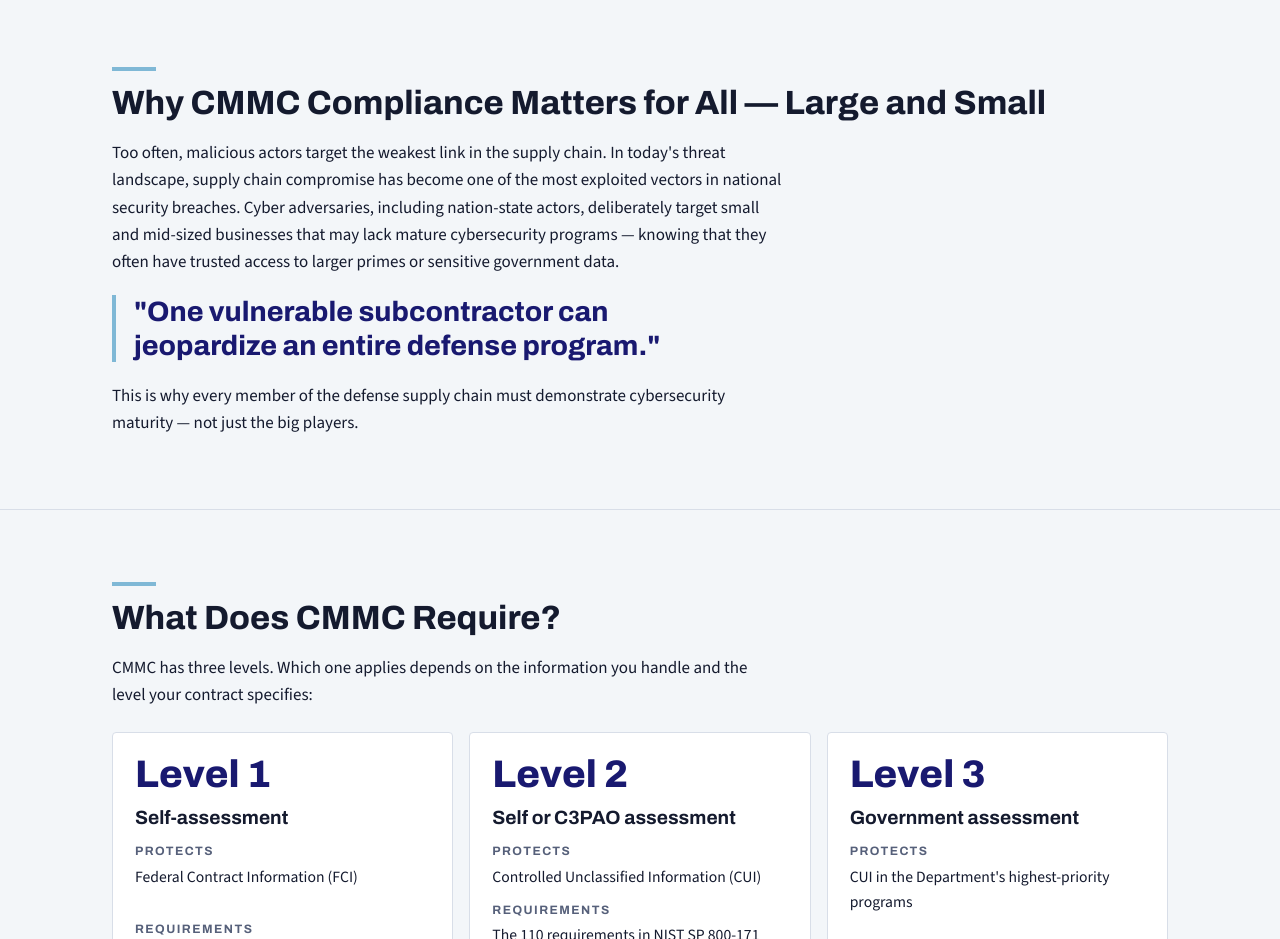
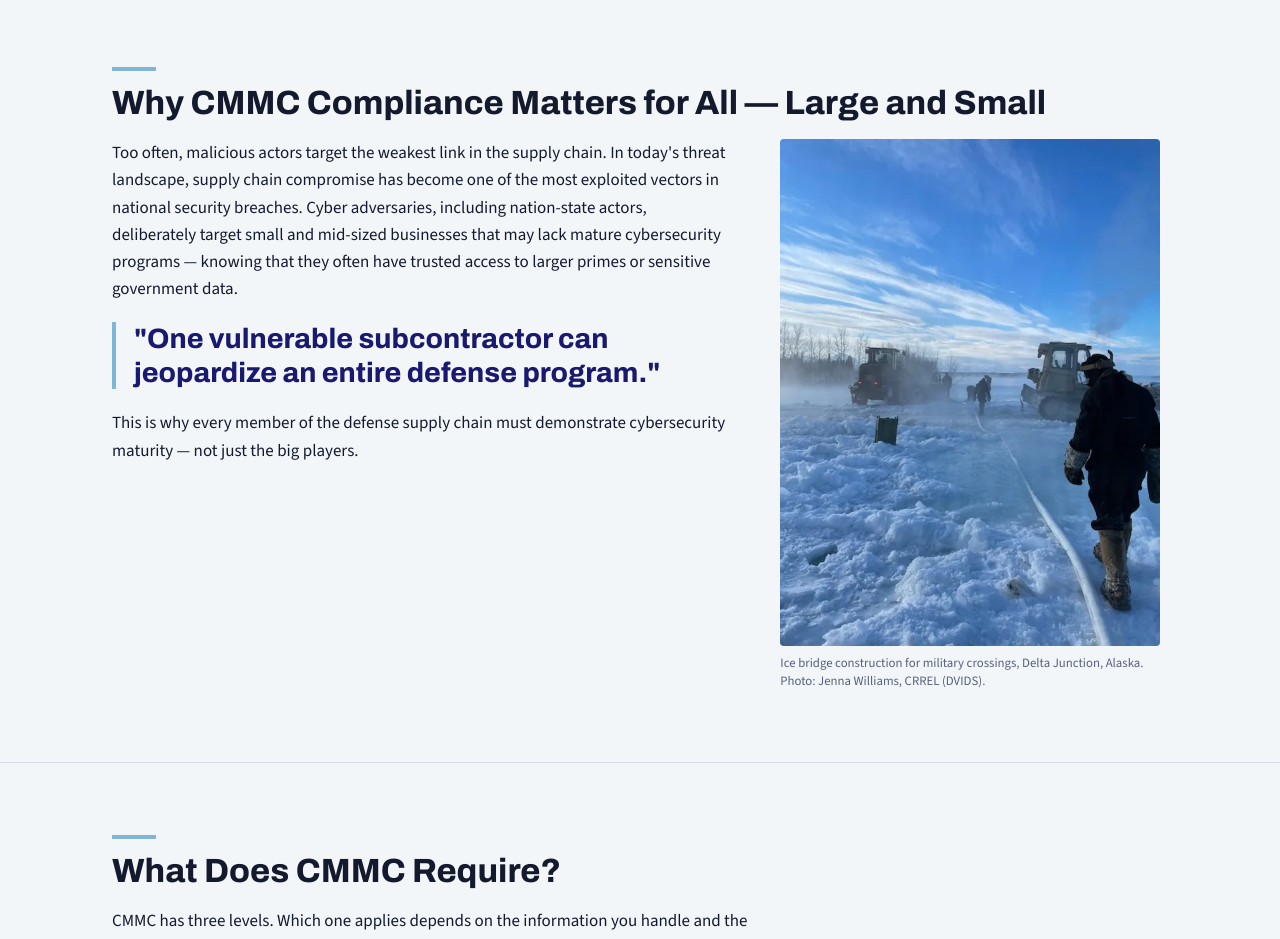
Before and after one commit to hutchwhite/vigilant-website, a plain HTML site: page cmmc.html in a window 1280 px wide. Shown: the part 2060-2999 px from the top of the page. Drawn offline with nearby package versions, Linux system fonts and the light colour scheme.

Commit message:
CMMC page: add Delta Junction ice bridge photo beside supply-chain section
Co-Authored-By: Claude Opus 5.5 <noreply@anthropic.com>
Claude-Session: https://claude.ai/code/session_01HRj5x1nvFhHytpQEX47CdQ

```diff
--- a/assets/site.css
+++ b/assets/site.css
@@ -354,3 +354,10 @@ form.msg button:disabled{opacity:.6;cursor:wait}
 .hero .credit{justify-self:end;margin-top:18px;font-size:.72rem;color:var(--on-dark-muted);opacity:.85;text-align:right}
 .hero:has(+ .status) .credit{margin-bottom:-8px}
 .foot-meta span:last-child{max-width:44rem;font-size:.8rem}
+
+/* text beside a supporting photo */
+.split{display:grid;grid-template-columns:minmax(0,1.6fr) minmax(0,1fr);gap:24px 48px;align-items:start}
+@media (max-width:820px){.split{grid-template-columns:1fr}}
+.photo{margin:0;display:grid;gap:8px;max-width:380px}
+.photo img{display:block;width:100%;height:auto;border-radius:4px}
+.photo figcaption{font-size:.8rem;color:var(--muted);line-height:1.4}
--- a/cmmc.html
+++ b/cmmc.html
@@ -144,10 +144,16 @@
   <section class="section" aria-labelledby="why-h">
     <div class="wrap">
       <h2 id="why-h">Why CMMC Compliance Matters for All — Large and Small</h2>
+      <div class="split">
       <div class="prose">
         <p>Too often, malicious actors target the weakest link in the supply chain. In today's threat landscape, supply chain compromise has become one of the most exploited vectors in national security breaches. Cyber adversaries, including nation-state actors, deliberately target small and mid-sized businesses that may lack mature cybersecurity programs — knowing that they often have trusted access to larger primes or sensitive government data.</p>
         <p class="pull">"One vulnerable subcontractor can jeopardize an entire defense program."</p>
         <p>This is why every member of the defense supply chain must demonstrate cybersecurity maturity — not just the big players.</p>
+      </div>
+      <figure class="photo">
+        <img src="/assets/img/ice-bridge-delta-junction.webp" width="600" height="800" alt="Crews and heavy equipment building an ice bridge across a frozen river in Delta Junction, Alaska" loading="lazy">
+        <figcaption>Ice bridge construction for military crossings, Delta Junction, Alaska. Photo: Jenna Williams, CRREL (DVIDS).</figcaption>
+      </figure>
       </div>
     </div>
   </section>
```
Also changed, not shown: assets/img/ice-bridge-delta-junction.webp (added).
